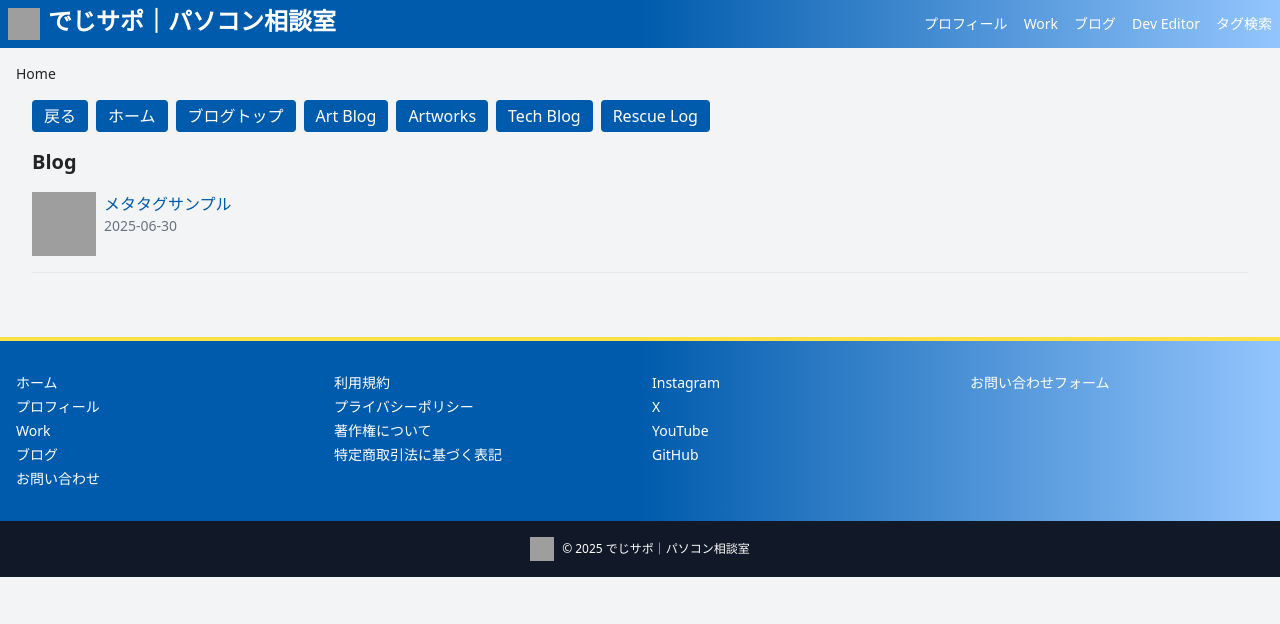
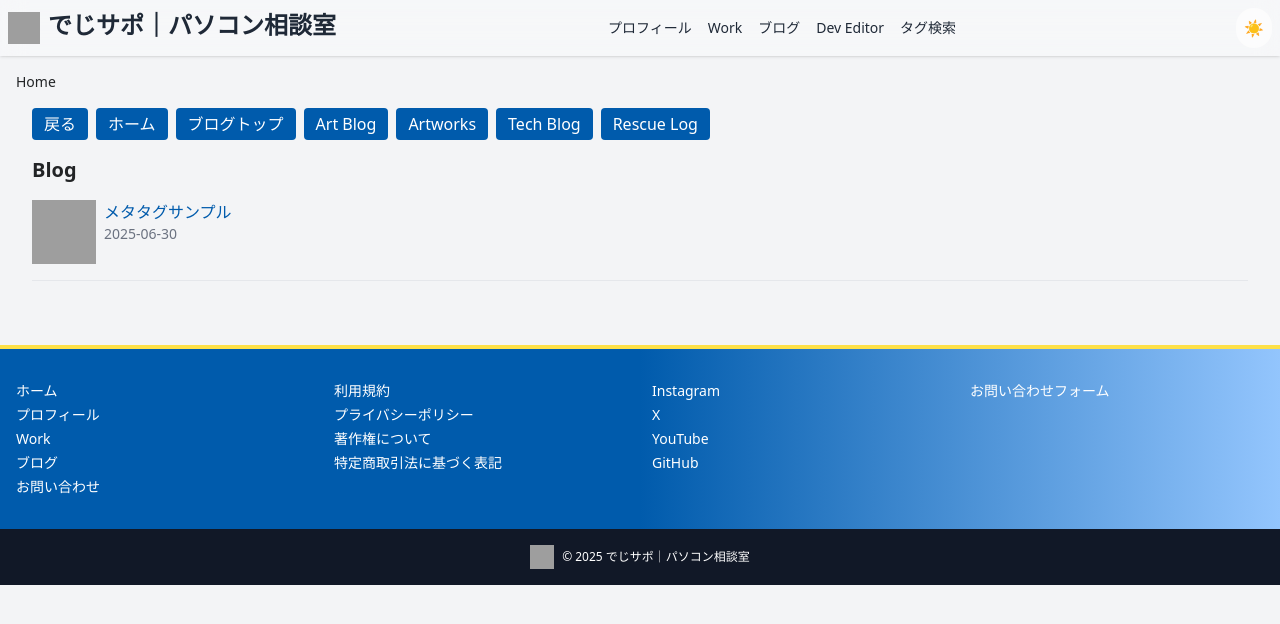
Before and after one commit to maruyamamasaya/Portfolio, a Next.js app: page / in a window 1280 px wide. Shown: the top 624 px of the page. Built offline with nearby package versions, Linux system fonts and the light colour scheme; grey boxes are pictures that could not be loaded.

Commit message:
Add dark mode support with glass style and animations

```diff
--- a/package.json
+++ b/package.json
@@ -14,7 +14,8 @@
     "react-dom": "18.2.0",
     "gray-matter": "^4.0.3",
     "remark": "^14.0.2",
-    "remark-html": "^15.0.1"
+    "remark-html": "^15.0.1",
+    "framer-motion": "^11.0.0"
   },
   "devDependencies": {
     "autoprefixer": "^10.4.14",
--- /dev/null
+++ b/src/app/components/DarkModeToggle.tsx
@@ -0,0 +1,41 @@
+"use client";
+import { useEffect, useState } from "react";
+import { motion } from "framer-motion";
+
+export default function DarkModeToggle() {
+  const [dark, setDark] = useState(false);
+
+  useEffect(() => {
+    const stored = localStorage.getItem("theme");
+    if (stored === "dark") {
+      setDark(true);
+      document.documentElement.classList.add("dark");
+    }
+  }, []);
+
+  useEffect(() => {
+    if (dark) {
+      document.documentElement.classList.add("dark");
+      localStorage.setItem("theme", "dark");
+    } else {
+      document.documentElement.classList.remove("dark");
+      localStorage.setItem("theme", "light");
+    }
+  }, [dark]);
+
+  return (
+    <button
+      onClick={() => setDark(!dark)}
+      aria-label="Toggle dark mode"
+      className="ml-2 p-2 rounded-full bg-white/50 dark:bg-gray-700/50 backdrop-blur-md"
+    >
+      <motion.span
+        animate={{ rotate: dark ? 180 : 0 }}
+        transition={{ duration: 0.3 }}
+        className="block"
+      >
+        {dark ? "\uD83C\uDF19" : "\u2600\uFE0F"}
+      </motion.span>
+    </button>
+  );
+}
--- a/src/app/components/Header.tsx
+++ b/src/app/components/Header.tsx
@@ -2,6 +2,7 @@
 import Link from 'next/link';
 import { usePathname } from 'next/navigation';
 import { useState } from 'react';
+import DarkModeToggle from './DarkModeToggle';
 
 export default function Header() {
   const pathname = usePathname();
@@ -16,7 +17,7 @@ export default function Header() {
 
 
   return (
-    <header className="bg-gradient-to-r from-primary via-primary to-secondary text-white">
+    <header className="backdrop-blur-md bg-white/30 dark:bg-gray-800/30 shadow text-gray-800 dark:text-gray-200">
       <div className="container mx-auto flex items-center justify-between relative p-2">
         <h1 className="text-2xl font-digital font-bold flex items-center">
           <img
@@ -44,6 +45,7 @@ export default function Header() {
             ))}
           </ul>
         </nav>
+        <DarkModeToggle />
         <nav className={`${open ? 'block' : 'hidden'} sm:hidden absolute top-full left-0 w-full bg-gradient-to-b from-primary via-primary to-secondary text-white`}>
           <ul className="flex flex-col p-4 space-y-2 text-sm">
             {navItems.map(item => (
--- a/src/app/globals.css
+++ b/src/app/globals.css
@@ -10,6 +10,11 @@
 
 .widget {
   @apply bg-white p-4 rounded shadow;
+}
+
+.dark .main-content,
+.dark .widget {
+  @apply bg-gray-800 text-gray-100;
 }
 
 
--- a/src/app/layout.tsx
+++ b/src/app/layout.tsx
@@ -21,7 +21,7 @@ export const metadata: Metadata = {
 export default function RootLayout({ children }: { children: ReactNode }) {
   return (
     <html lang="ja">
-      <body className="min-h-screen bg-gray-100 text-[#222426] font-sans font-medium antialiased">
+      <body className="min-h-screen bg-gray-100 dark:bg-gray-900 text-[#222426] dark:text-gray-200 font-sans font-medium antialiased">
         <Header />
         <main className="container mx-auto p-4">
           <Breadcrumbs />
--- a/tailwind.config.js
+++ b/tailwind.config.js
@@ -1,5 +1,6 @@
 /** @type {import('tailwindcss').Config} */
 module.exports = {
+  darkMode: 'class',
   content: [
     "./src/**/*.{js,ts,jsx,tsx,mdx}"
   ],
```
